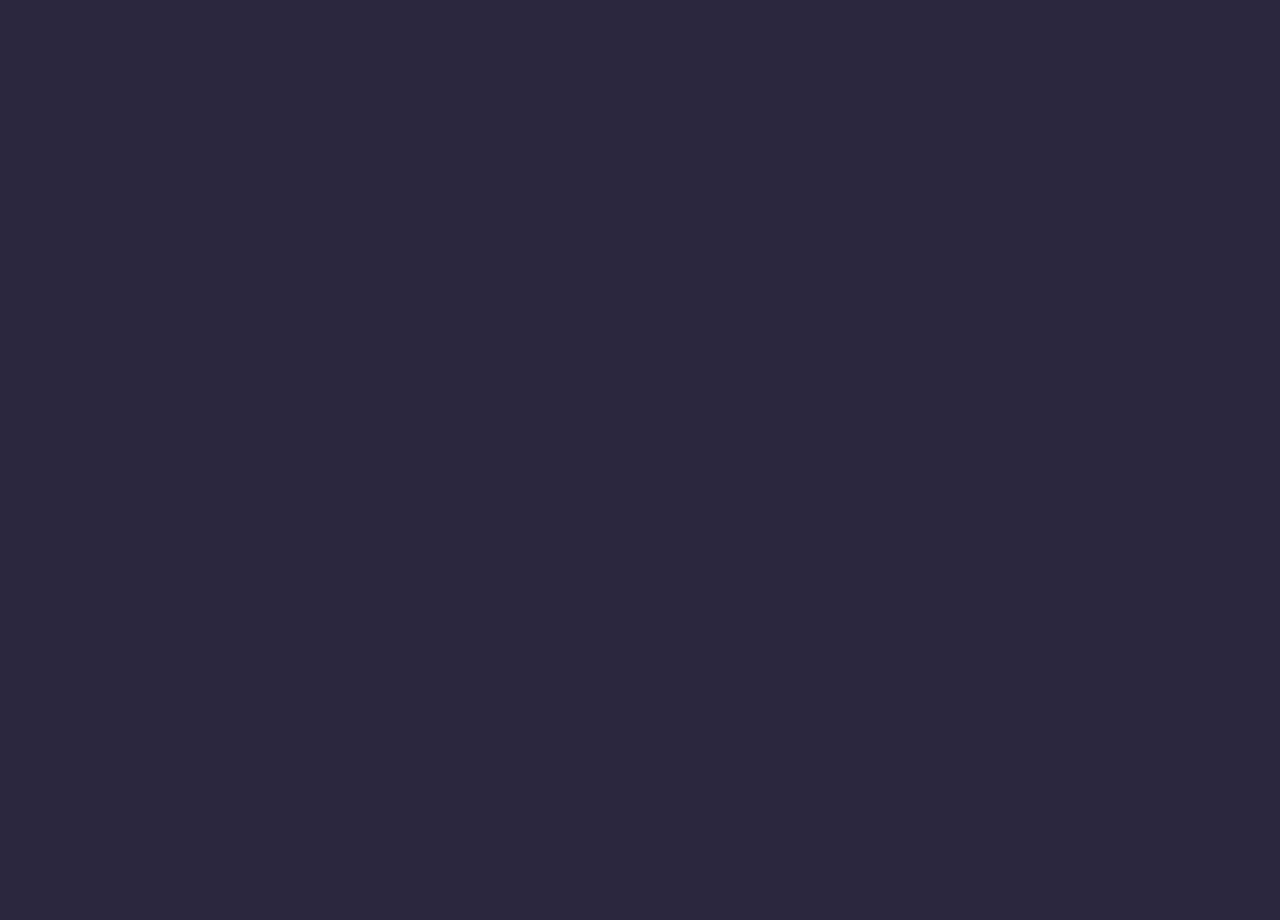
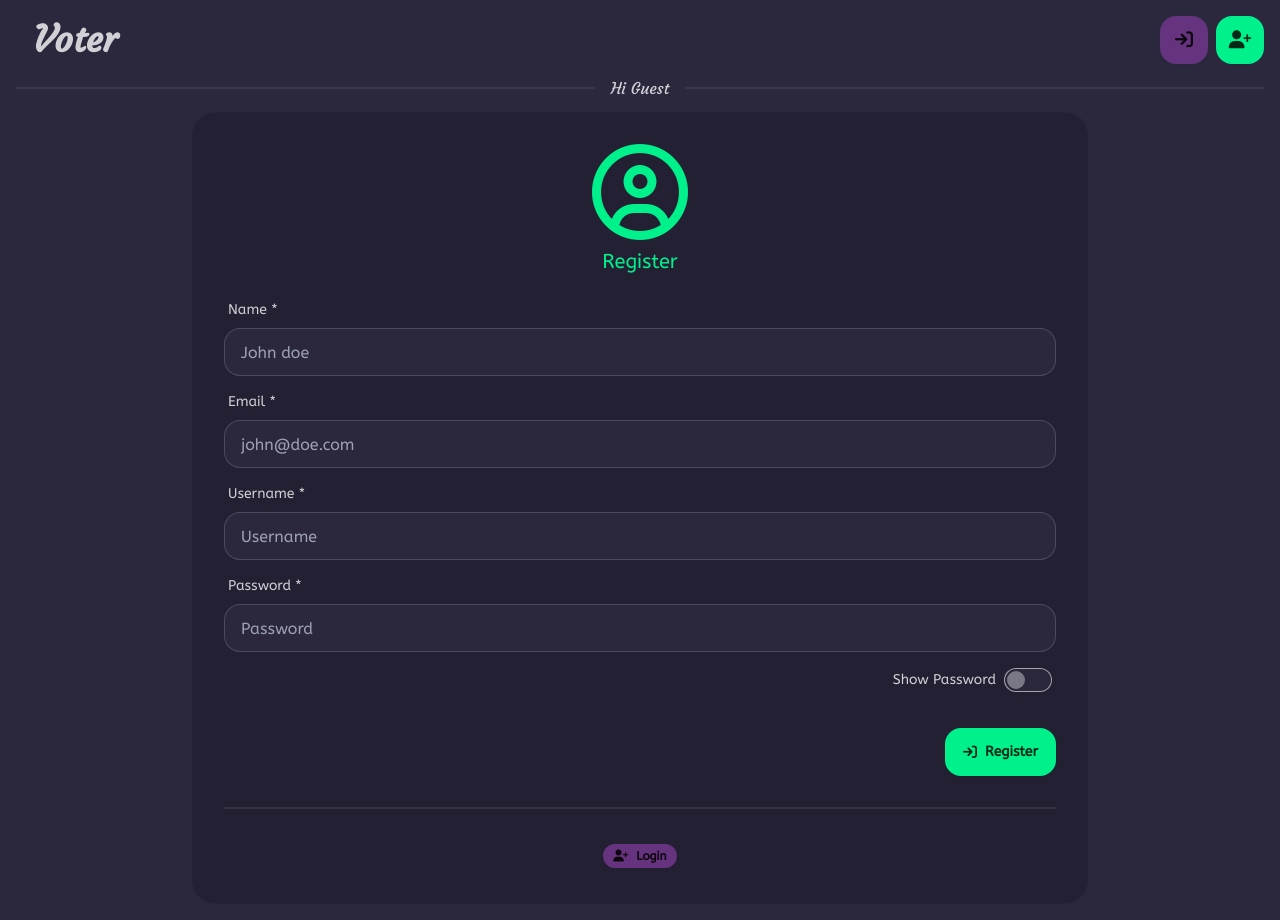
Before and after one commit to you97ssef/Voter, a Vue app in the folder client/: page /register in a window 1280 px wide. Before the commit this address had no page. Before the commit the page ends 800 px from the top, so only its background shows below. Built offline with nearby package versions, Linux system fonts and the light colour scheme.

Commit message:
configure app and add views to router

```diff
--- a/client/src/App.vue
+++ b/client/src/App.vue
@@ -1,3 +1,14 @@
+<script setup>
+    import Loading from './components/Loading.vue'
+    import Toast from './components/Toast.vue'
+    import Header from './components/Header.vue'
+</script>
+
 <template>
-  <RouterView />
+    <Loading />
+    <Toast />
+    <Header />
+    <div class="p-4">
+        <RouterView />
+    </div>
 </template>
--- a/client/src/router/index.ts
+++ b/client/src/router/index.ts
@@ -1,5 +1,9 @@
-import { createRouter, createWebHistory } from 'vue-router'
+import { createRouter, createWebHistory, type NavigationGuardNext, type RouteLocationNormalized } from 'vue-router'
 import HomeView from '../views/HomeView.vue'
+import LoginView from '@/views/auth/LoginView.vue'
+import RegisterView from '@/views/auth/RegisterView.vue'
+import VerifyView from '@/views/auth/VerifyView.vue'
+import { useConnectionStore } from '@/stores/connection'
 
 const router = createRouter({
     history: createWebHistory(import.meta.env.BASE_URL),
@@ -9,7 +13,31 @@ const router = createRouter({
             name: 'home',
             component: HomeView
         },
+        {
+            path: '/login',
+            name: 'login',
+            component: LoginView,
+            beforeEnter: authGuard
+        },
+        {
+            path: '/register',
+            name: 'register',
+            component: RegisterView,
+            beforeEnter: authGuard
+        },
+        {
+            path: '/verify',
+            name: 'verify',
+            component: VerifyView,
+        }
     ]
 })
 
+function authGuard(to: RouteLocationNormalized, from: RouteLocationNormalized, next: NavigationGuardNext) {
+    if (useConnectionStore().isAuthenticated) {
+        next({ name: 'home' })
+    } else next()
+}
+
+
 export default router
```
Lines whose indentation alone changed are shown as unchanged.
